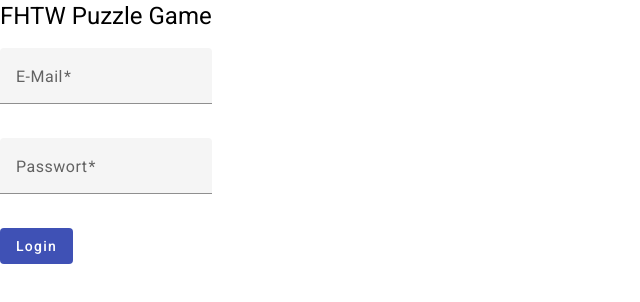
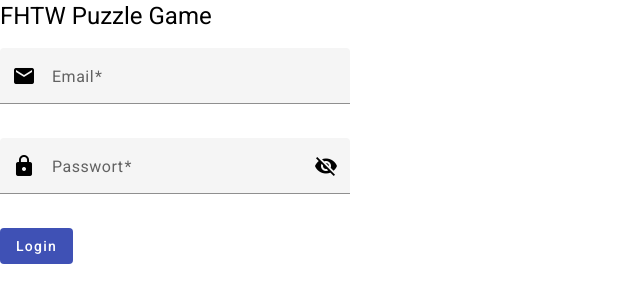
Before and after one commit to radalana/web-frame-project, an Angular app: page / in a window 1280 px wide. Shown: the top 302 px of the page, without its empty margins (0-640 px from the left). Built offline with nearby package versions, Linux system fonts and the light colour scheme.

Commit message:
Update component login
acording to folien

```diff
--- a/src/app/app.module.ts
+++ b/src/app/app.module.ts
@@ -7,7 +7,7 @@ import { LoginComponent } from './login/login.component';
 import { FormGroup, FormsModule, ReactiveFormsModule } from '@angular/forms';
 import { provideAnimationsAsync } from '@angular/platform-browser/animations/async';
 import { SignupComponent } from './signup/signup.component';
-import {MatFormFieldModule} from '@angular/material/form-field'; //for form
+import {MatFormFieldControl, MatFormFieldModule} from '@angular/material/form-field'; //for form
 import {MatInputModule} from '@angular/material/input';//for form
 import {MatIconModule} from '@angular/material/icon';//for form icons
 import {MatButtonModule} from '@angular/material/button';
--- a/src/app/login/login.component.html
+++ b/src/app/login/login.component.html
@@ -26,29 +26,30 @@
 -->
 
 <!-- Übung 2 Aufgabe 2 -->
-<form class="example-form" [formGroup]="formLogIn">
+<form class="form" [formGroup]="loginForm">
     <p>
-        <mat-form-field>
-            <mat-label>E-Mail</mat-label>
+        <mat-form-field appearance="fill">
+            <mat-label>Email</mat-label>
             <input matInput name="email" type="email" formControlName="email" required="">
-
-            <!-- feld leer ist und user das Field berührt -->
-            @if(formLogIn.get('email')?.hasError('required')){
-                <mat-error>Bitte geben Ihre E-Mail ein</mat-error>
-            }
-            @if(formLogIn.get('email')?.hasError('email')) {
-                <mat-error>Bitte geben Sie eine gültige E-Mail Adresse ein.</mat-error>
+            <mat-icon matPrefix>mail</mat-icon>
+            @if (!loginForm.controls.email.valid && loginForm.controls.email.touched) {
+                <mat-error>Bitt geben Sie die E-Mail ein</mat-error>
             }
         </mat-form-field>
-    </p>
     <p>
         <mat-form-field appearance="fill">
             <mat-label>Passwort</mat-label>
-            <input matInput type="text" name="password" formControlName="password" #pword minlength="8" required="">
-            @if(formLogIn.get('password')?.hasError('required')){
+            <input matInput  [type]="hide ? 'password' : 'text'" name="password" formControlName="password" required="">
+            <button mat-icon-button matSuffix (click)="hide = !hide" [attr.aria-label]="'Hide password'" [attr.aria-pressed]="hide">
+                <mat-icon>{{hide ? 'visibility_off' : 'visibility'}}</mat-icon>
+              </button>
+            <mat-icon matPrefix>lock</mat-icon>
+            @if(!loginForm.controls.password.valid && loginForm.controls.password.touched){
                 <mat-error>Bitte geben Sie das Passwort ein</mat-error>
             }
         </mat-form-field>
     </p>
-    <button mat-flat-button color="primary" type="submit">Login</button>
+        <button mat-flat-button (click)="validateLogin()" color="primary" type="submit">Login</button>
+
+
   </form>
--- a/src/app/login/login.component.scss
+++ b/src/app/login/login.component.scss
@@ -1,19 +1,18 @@
-.example-form {
-    min-width: 150px;
-    max-width: 500px;
-    width: 100%;
-  }
+.form {
+  min-width: 150px;
+  max-width: 350px;
+  width: 100%;
+}
 
 .example-full-width {
-width: 100%;
+  width: 100%;
 }
 
-.example-button-row button,
-.example-button-row a {
-  margin-right: 8px;
-}
 mat-error {
   margin: 10px 10px;
   box-sizing: border-box;
   white-space: nowrap; //damit ganze error message angezeigt wird
 }
+mat-form-field {
+  width: 100%;
+}
--- a/src/app/login/login.component.ts
+++ b/src/app/login/login.component.ts
@@ -1,5 +1,5 @@
-import { Component, inject } from '@angular/core';
-import { AbstractControl, FormBuilder, ValidationErrors, Validators } from '@angular/forms';
+import { Component } from '@angular/core';
+import {FormControl, FormGroup, Validators} from '@angular/forms';
 
 @Component({
   selector: 'app-login',
@@ -7,28 +7,21 @@ import { AbstractControl, FormBuilder, ValidationErrors, Validators } from '@ang
   styleUrl: './login.component.scss'
 })
 export class LoginComponent {
-  fb = inject(FormBuilder); //injection statt in constructor zu initialisieren
-  formLogIn = this.fb.group(
-    {
-      email: ['', [Validators.required, Validators.email]],
-      password: ['', [Validators.required]]
-    },
-    {
-      validators: this.checkLogin //custom validator
+  hide = true;
+  public loginForm = new FormGroup( {
+    email: new FormControl('', [Validators.required, Validators.email]),
+    password: new FormControl('', [Validators.required])
+  }
+  )
+
+  public validateLogin() {
+    const inputEmail = this.loginForm.get(['email'])?.value;
+    const inputPassword = this.loginForm.get(['password'])?.value;
+    const result = (inputEmail === 'test@test.at') && (inputPassword === '12345678');
+    if (result === true) {
+      console.log('Login successful.');
+    }else {
+      console.log('Login failed.');
     }
-  );
-
-  checkLogin(formGroup: AbstractControl): ValidationErrors | null {
-    const login = formGroup.get('email')?.value;
-    const password = formGroup.get('password')?.value;
-
-    const result = (login === 'test@test.at') && (password === '12345678');
-
-    if (result === true) {
-      console.log('Login successful');
-    } else {
-      console.log('Login failed');
-    }
-    return result === true? null : {'invalid': true };
   }
 }
```
